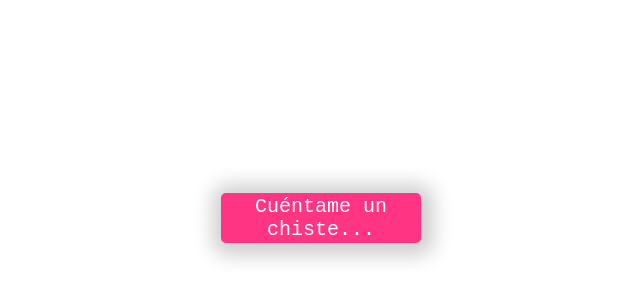
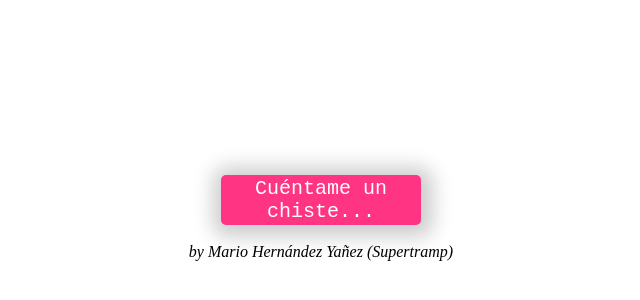
Before and after one commit to mariosupertramp/robotBromista, a plain HTML site: page index.html in a window 1280 px wide. Shown: the part 182-482 px from the top of the page, without its empty margins (319-959 px from the left). Drawn offline with Linux system fonts and the light colour scheme.

Commit message:
agregado el credito

```diff
--- a/index.html
+++ b/index.html
@@ -13,6 +13,8 @@
     <div class="container">
       <button id="button" > Cuéntame un chiste...</button>
       <audio id="audio" controls hidden></audio>
+      <br>
+      <i> by Mario Hernández Yañez (Supertramp) </i>
     </div>
 
     <!-- Script -->
```
